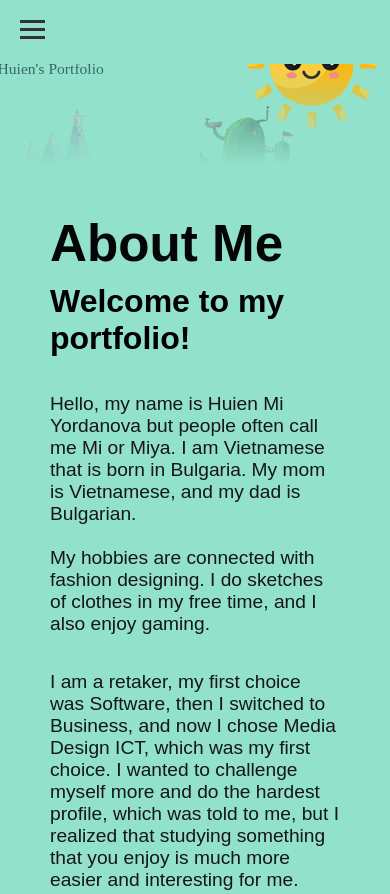
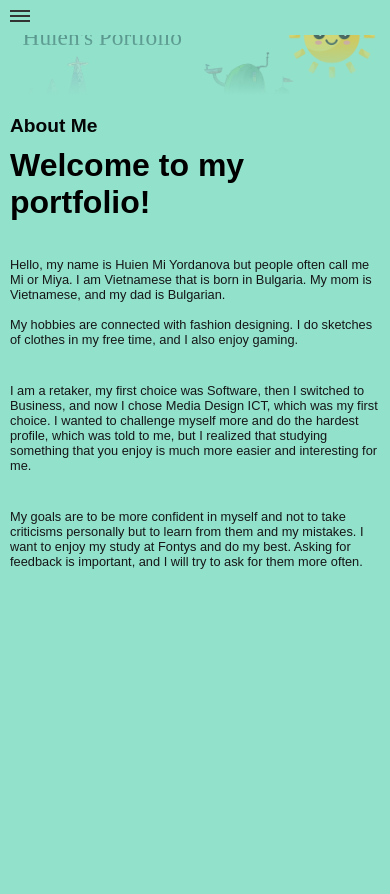
Before and after one commit to miya2004/mi, a plain HTML site: page index.html in a window 390 px wide. Shown: the top 894 px of the page. Drawn offline with Linux system fonts and the light colour scheme; a web font is replaced by a local one.

Commit message:
Add files via upload

```diff
--- a/style.css
+++ b/style.css
@@ -497,4 +497,56 @@ section::before
     #house {
         height: 200px;
     }
+}/* Existing CSS styles */
+
+@media (max-width: 480px) {
+  /* Styles for screens up to 480px width (phones) */
+
+  header {
+      padding: 10px;
   }
+
+  header nav ul li {
+      margin-bottom: 5px;
+  }
+
+  .menu-toggle span {
+      width: 20px;
+      height: 2px;
+      margin-bottom: 3px;
+  }
+
+  section {
+      padding: 30px;
+  }
+
+  #text {
+      font-size: 6vw;
+      right: -150px;
+      top: 3%;
+      left: 50%;
+  }
+
+  #sun {
+      width: 100px;
+      height: 100px;
+      top: 3%;
+      left: 85%;
+  }
+
+  #house {
+      height: 150px;
+  }
+
+  .sec {
+      padding: 20px 10px;
+  }
+
+  .sec h2 {
+      font-size: 1.2em;
+  }
+
+  .sec p {
+      font-size: 0.8em;
+  }
+}
```
Lines whose indentation alone changed are shown as unchanged.
